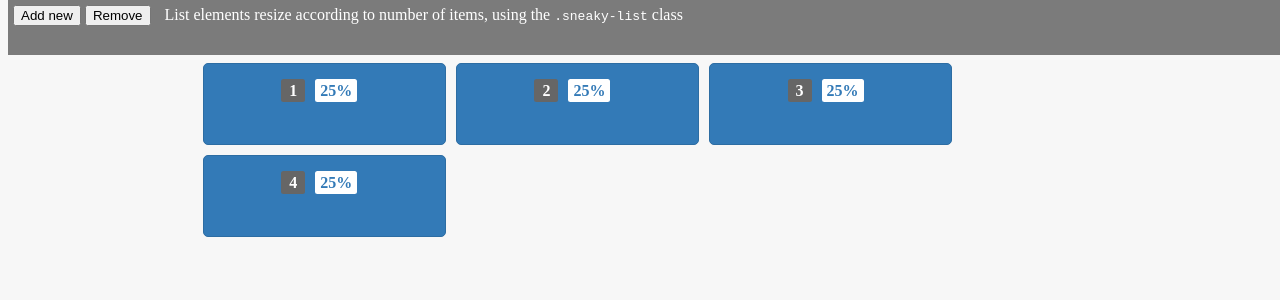
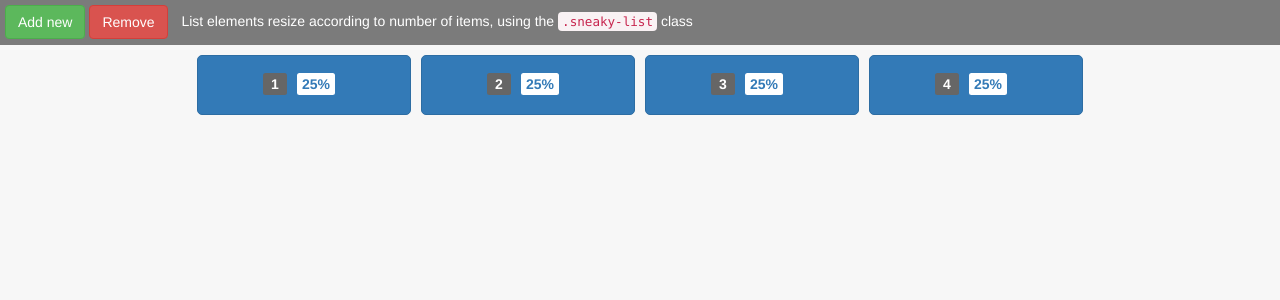
Before and after one commit to dfosco/sneaky-list, a Jekyll site: the page built from index.html, in a window 1280 px wide. Shown: the top 300 px of the page. Built offline with Jekyll 4.4.1, drawn with Linux system fonts in a browser that asks for light colours; nearby versions of some CDN libraries.

Commit message:
Add Bootstrap CDN link

```diff
--- a/_includes/head.html
+++ b/_includes/head.html
@@ -10,6 +10,9 @@
 
   <link rel="canonical" href="{{ page.url | replace:'index.html','' | prepend: site.baseurl | prepend: site.url }}">
   <link rel="alternate" type="application/rss+xml" title="{{ site.title }}" href="{{ "/feed.xml" | prepend: site.baseurl | prepend: site.url }}" />
+
+  <!-- Latest compiled and minified Bootstrap CSS -->
+  <link rel="stylesheet" href="https://maxcdn.bootstrapcdn.com/bootstrap/3.3.7/css/bootstrap.min.css" integrity="sha384-BVYiiSIFeK1dGmJRAkycuHAHRg32OmUcww7on3RYdg4Va+PmSTsz/K68vbdEjh4u" crossorigin="anonymous">
   <link rel="stylesheet" href="{{ "/stylesheets/main.css" | prepend: site.baseurl }}">
   <script src="javascripts/modernizr-2.8.3.min.js"></script>
 </head>
```
Also changed, not shown: 4 other files.
